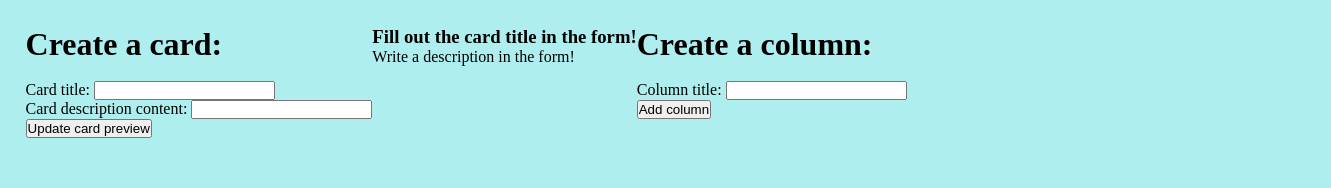
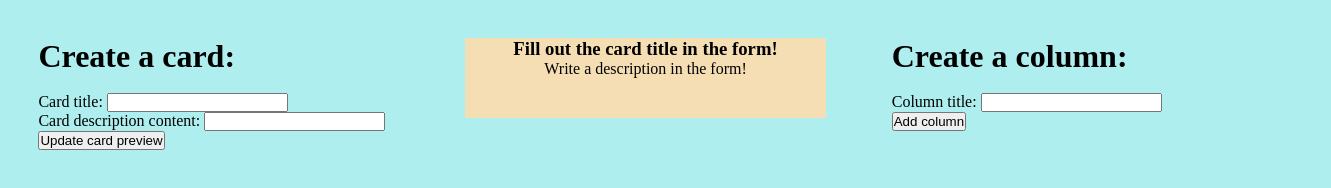
Before and after one commit to Looch8/trello-clone-website, a plain HTML site: page index.html in a window 1280 px wide. Shown: the whole page, 1331 px wide, since content can reach past the window. Drawn offline with Linux system fonts and the light colour scheme; a script that the page names is missing.

Commit message:
css complete for now

```diff
--- a/style.css
+++ b/style.css
@@ -33,3 +33,37 @@ body {
 	height: 70dvh;
 	padding: 1%;
 }
+
+/* All columns inside the formRow will have spacing and a default size */
+.formRow > .column {
+	width: 50dvw;
+	padding: 1dvw;
+	margin: 0;
+}
+
+/* All trello collumns have default width and height but expan to fit all cards inside them */
+.trelloColumn {
+	width: 33%;
+	background-color: grey;
+	min-height: 80%;
+	height: max-content;
+	margin: 1%;
+}
+
+/* All trello cards, even the one in the preview section that does not exist in a column */
+.trelloCard {
+	background-color: darkgoldenrod;
+	width: 90%;
+	height: 10dvh;
+	text-align: center;
+	margin: 0;
+}
+
+/* Trello cards that exist within a column */
+.trelloColumn > .trelloCard {
+	margin: 5%;
+}
+
+#cardPreview {
+	background-color: wheat;
+}
```
